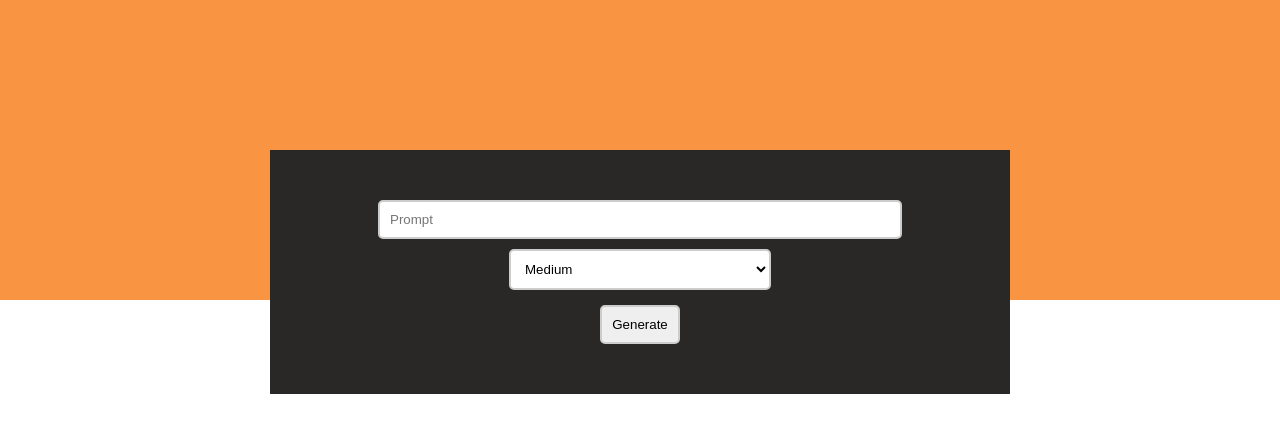
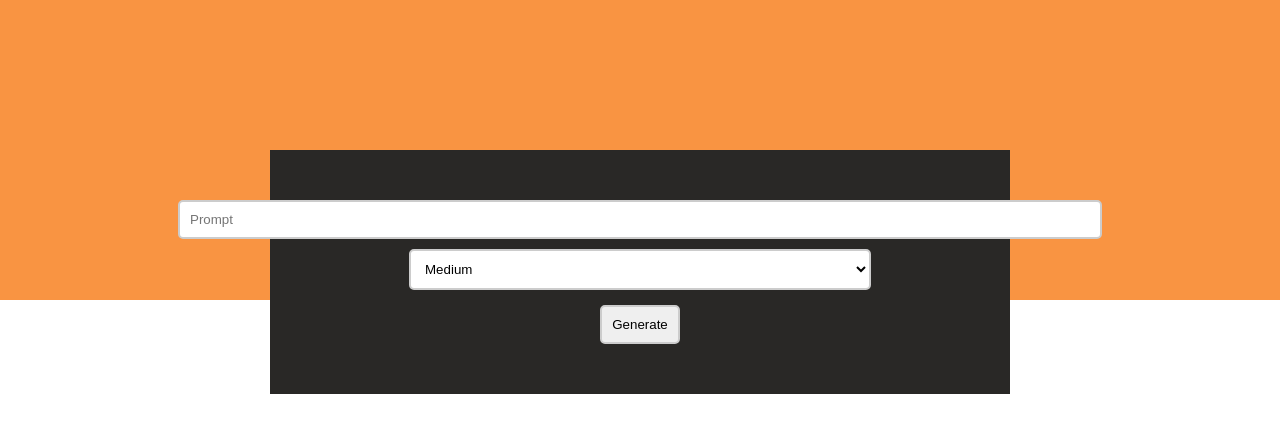
Before and after one commit to sachithdh/AI-Image-Generator, a Flask app: page / in a window 1280 px wide. Shown: the part 59-492 px from the top of the page. Run offline with Flask 3, Linux system fonts and the light colour scheme.

Commit message:
Update UI

```diff
--- a/static/styles/style.css
+++ b/static/styles/style.css
@@ -63,7 +63,7 @@
     border-radius: 5px;
     border: 2px solid #ccc;
     padding: 10px;
-    width: 500px;
+    width: 900px;
     outline: none;
     resize: both;
 }
```
